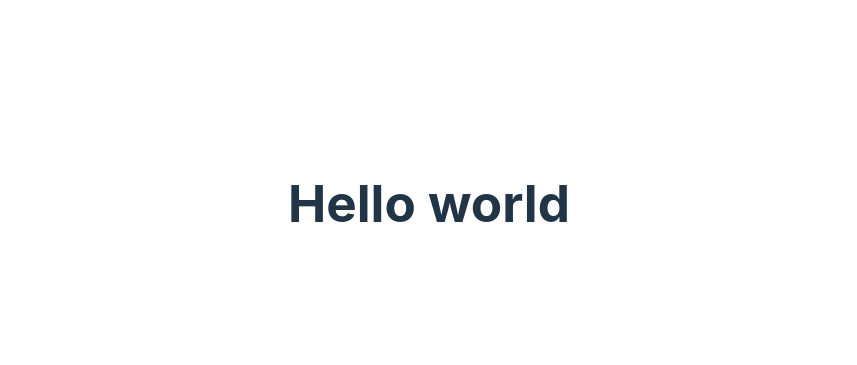
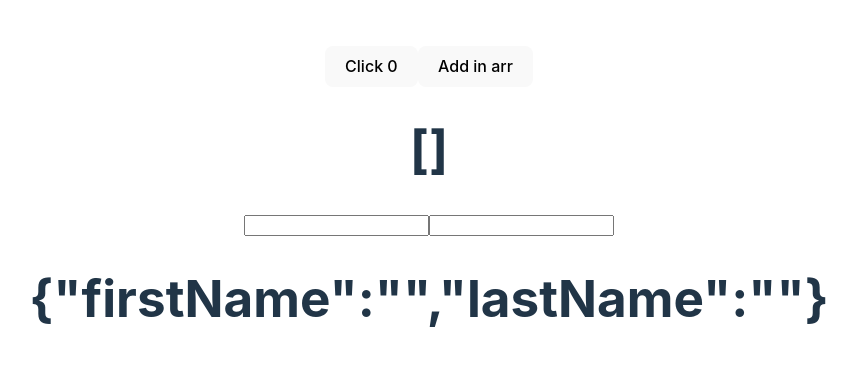
Before and after one commit to MohammedRizwan4/justDemoCodeEvolution, a React (Vite) app: page / in a window 1280 px wide. Shown: the part 197-562 px from the top of the page, without its empty margins (211-1068 px from the left). Built offline with nearby package versions, Linux system fonts and the light colour scheme.

Commit message:
React useState hook in depth

```diff
--- a/src/App.jsx
+++ b/src/App.jsx
@@ -1,10 +1,11 @@
 import { useState } from 'react'
 import './App.css'
+import UseStateHook from './components/UseStateHook'
 
 function App() {
   return (
     <>
-      <h1>Hello world</h1>
+      <UseStateHook />
     </>
   )
 }
--- /dev/null
+++ b/src/components/UseStateHook.jsx
@@ -0,0 +1,42 @@
+import React, { useState } from 'react'
+
+const UseStateHook = () => {
+
+    const [count, setCount] = useState(0);
+    const [arr, setArr] = useState([]);
+    const [obj, setObj] = useState({ firstName: '', lastName: '' });
+
+    const incrementFive = () => {
+        for (let index = 0; index < 5; index++) {
+            // this won't work, because it optimized to one update only
+            // setCount(count + 1)
+
+            setCount(prev => prev + 1)
+        }
+    }
+
+    return (
+        <div>
+            <button onClick={() => incrementFive()}>Click {count}</button>
+            {/* Alternate Option - good */}
+            {/* <button onClick={() => setArr(prev => [...prev, {
+                id: prev.length,
+                value: Math.floor(Math.random() * 10) + 1
+            }])}>Add in arr</button> */}
+            <button onClick={() => setArr([...arr, {
+                id: arr.length,
+                value: Math.floor(Math.random() * 10) + 1
+            }])}>Add in arr</button>
+            <h1>{JSON.stringify(arr)}</h1>
+
+            <form>
+                <input type="text" value={obj.firstName} onChange={(e) => setObj({ ...obj, firstName: e.target.value })} />
+                <input type="text" value={obj.lastName} onChange={(e) => setObj({ ...obj, lastName: e.target.value })} />
+                <h1>{JSON.stringify(obj)}</h1>
+            </form>
+            <h1></h1>
+        </div>
+    )
+}
+
+export default UseStateHook
```
